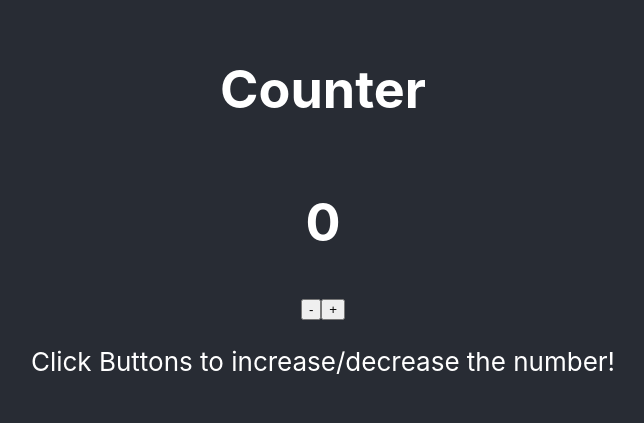
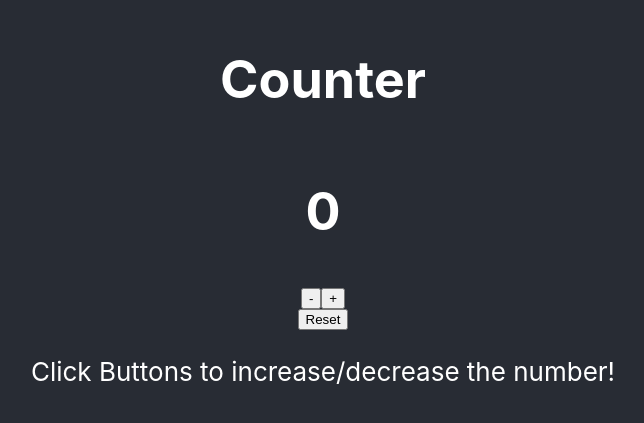
Before and after one commit to Valentin-Paul/Counter-Practice, a React (Create React App) app: page / in a window 1280 px wide. Shown: the part 187-610 px from the top of the page, without its empty margins (317-961 px from the left). Built offline with nearby package versions, Linux system fonts and the light colour scheme.

Commit message:
added reset button and funcionality

```diff
--- a/src/App.js
+++ b/src/App.js
@@ -19,6 +19,10 @@ const increase = ()=>{
   })
 }
 
+const reset = ()=>{
+  setNumber(0)
+}
+
   return (
     <div className="App">
       <header className="App-header">
@@ -28,6 +32,7 @@ const increase = ()=>{
         <button onClick={()=>{decrease()}}>-</button>
         <button onClick={()=>{increase()}}>+</button>
       </div>
+        <button onClick={()=>{reset()}}>Reset</button>
       <p>
         Click Buttons to increase/decrease the number!
         </p>
```
